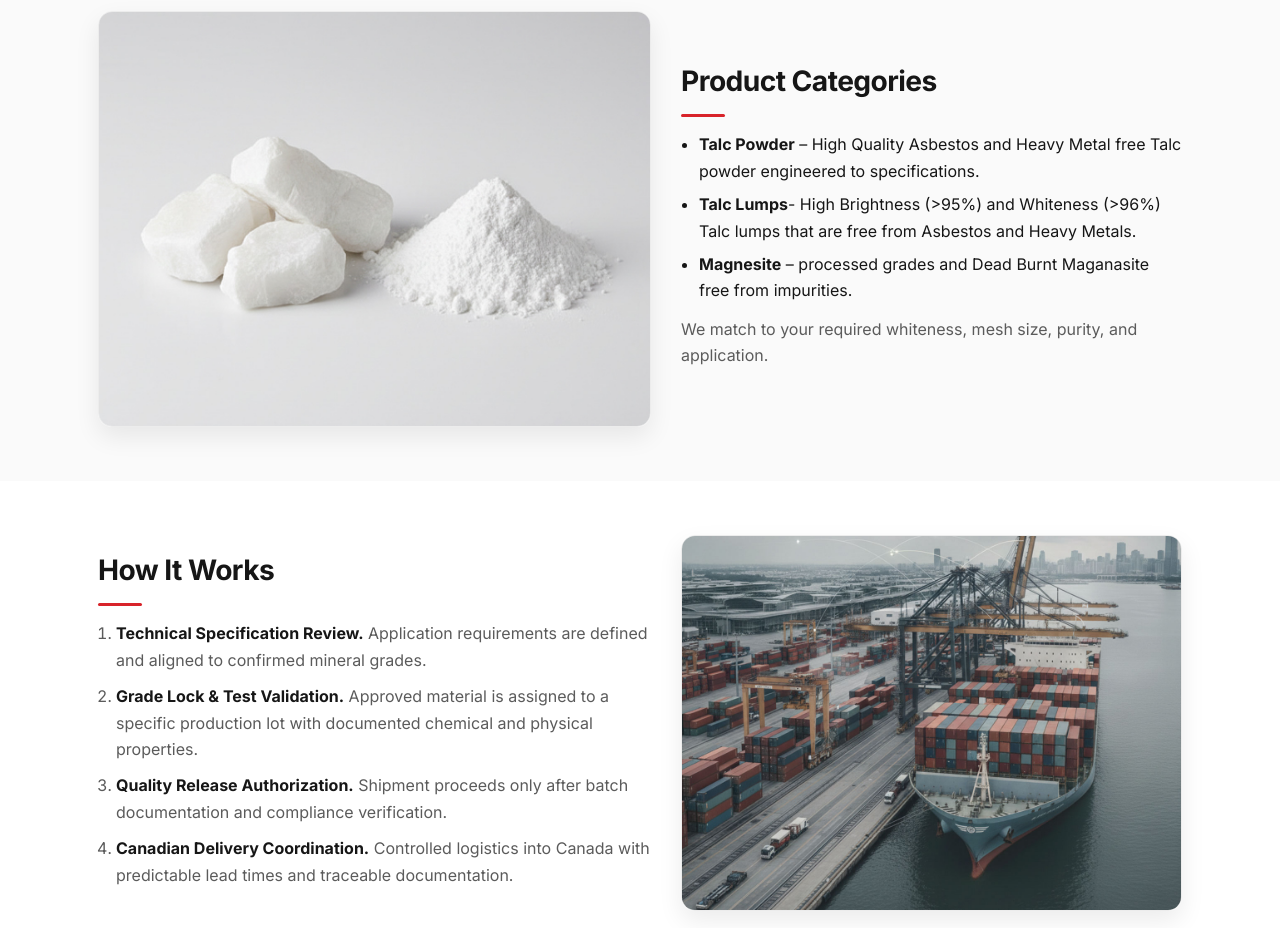
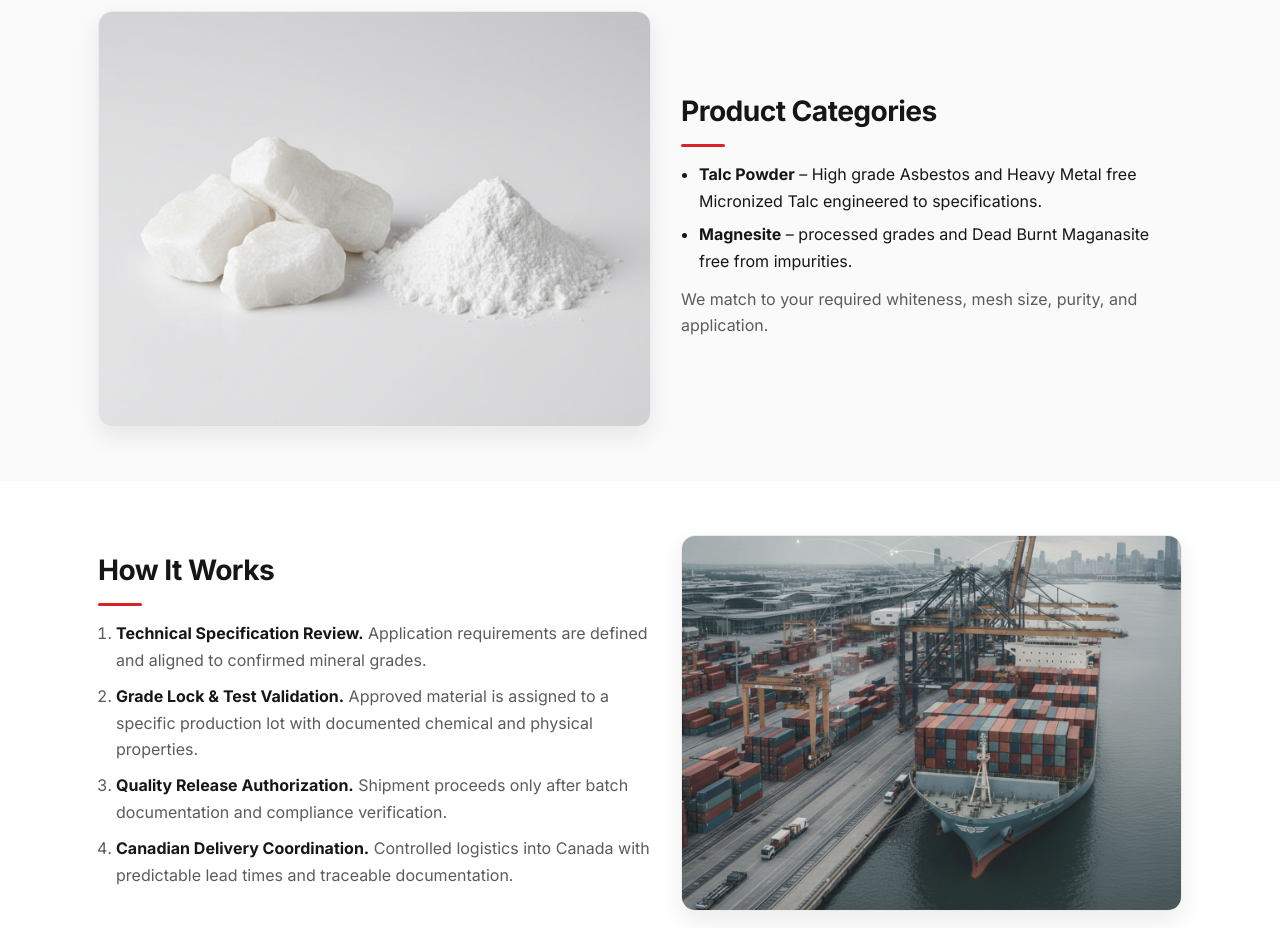
Before and after one commit to mungalisamarth/canadianpoint, a plain HTML site: page index.html in a window 1280 px wide. Shown: the part 1080-2008 px from the top of the page. Drawn offline with Linux system fonts and the light colour scheme.

Commit message:
Update Talc Powder description in index.html

```diff
--- a/index.html
+++ b/index.html
@@ -131,8 +131,7 @@ We supply talc for plastics (including automotive compounds), paint and coatings
       <div class="copy reveal" data-delay="0">
         <h2>Product Categories</h2>
         <ul class="list">
-          <li><strong>Talc Powder</strong> – High Quality Asbestos and Heavy Metal free Talc powder engineered to specifications.</li>
-          <li><strong>Talc Lumps</strong>- High Brightness (>95%) and Whiteness (>96%) Talc lumps that are free from Asbestos and Heavy Metals.</li>
+          <li><strong>Talc Powder</strong> – High grade Asbestos and Heavy Metal free Micronized Talc engineered to specifications.</li>
           <li><strong>Magnesite</strong> – processed grades and Dead Burnt Maganasite free from impurities.</li>
         </ul>
         <p class="note">We match to your required whiteness, mesh size, purity, and application.</p>
```
